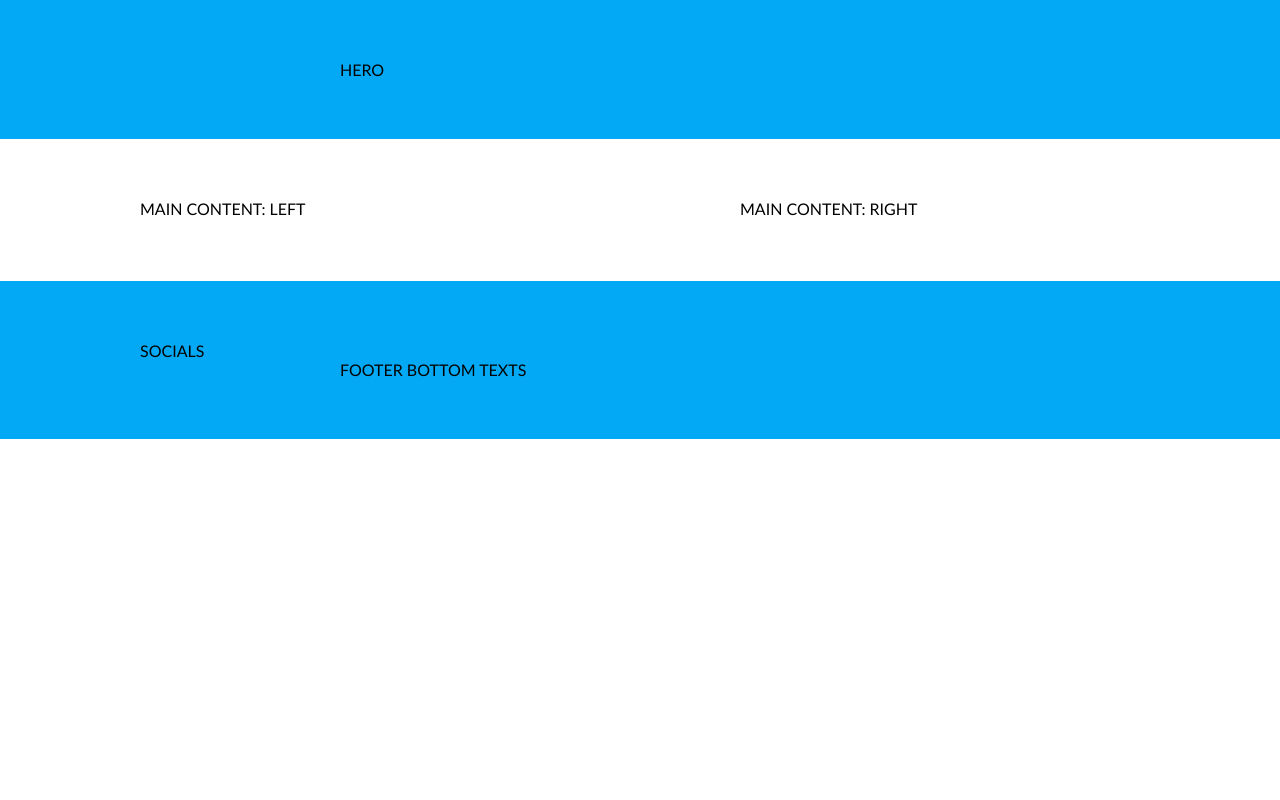
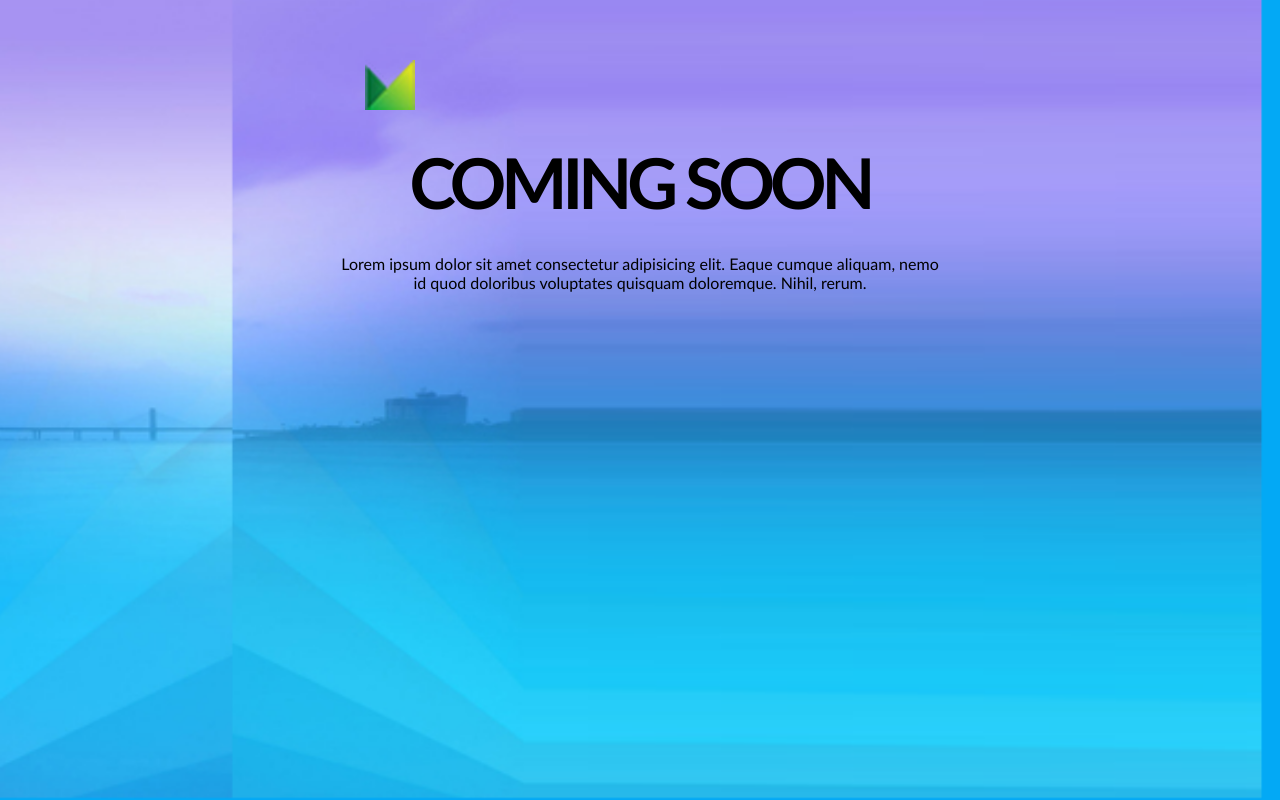
Before and after one commit to Natalike/45-grupe-coming-soon, a website: page index.html in a window 1280 px wide. Shown: the top 800 px of the page. Drawn offline with Linux system fonts and the light colour scheme.

Commit message:
hero content and bacground

```diff
--- a/CSS/pages/home.css
+++ b/CSS/pages/home.css
@@ -8,3 +8,35 @@
 @import"../components/button.css";
 
 /* CUSTOM CSS */
+
+.hero {
+    min-height: 100vh;
+    background-image: url(../../img/bacground\ img.png);
+    background-repeat: no-repeat;
+    background-position: bottom center;
+    background-size: cover;
+}
+
+.hero > .row-short {
+    display: flex;
+    flex-direction: column;
+    gap: 30px;
+}
+
+.logo {
+    width: 100px;
+    height: 50px;
+    object-fit:contain;
+
+}
+
+.main-title {
+    font-size: 70px;
+    text-align: center;
+    text-transform: uppercase;
+    letter-spacing: -5px;
+}
+
+.main-description {
+    text-align: center;
+}
--- a/index.html
+++ b/index.html
@@ -18,9 +18,11 @@
 
 <body>
     <main>
-        <section class="container bg-main">
+        <section class="container bg-main hero">
             <div class="row-short">
-                HERO
+                <img class="logo" src="./img/logo.png" alt="Logo">
+                <h1 class="main-title">Coming soon</h1>
+                <p class="main-description">Lorem ipsum dolor sit amet consectetur adipisicing elit. Eaque cumque aliquam, nemo id quod doloribus voluptates quisquam doloremque. Nihil, rerum.</p>
             </div>
         </section>
 
```
Also changed, not shown: img/bacground img.png (added), img/coming-soon-wide.png (renamed from coming-soon-wide.png), img/logo.png (renamed from logo.png).
